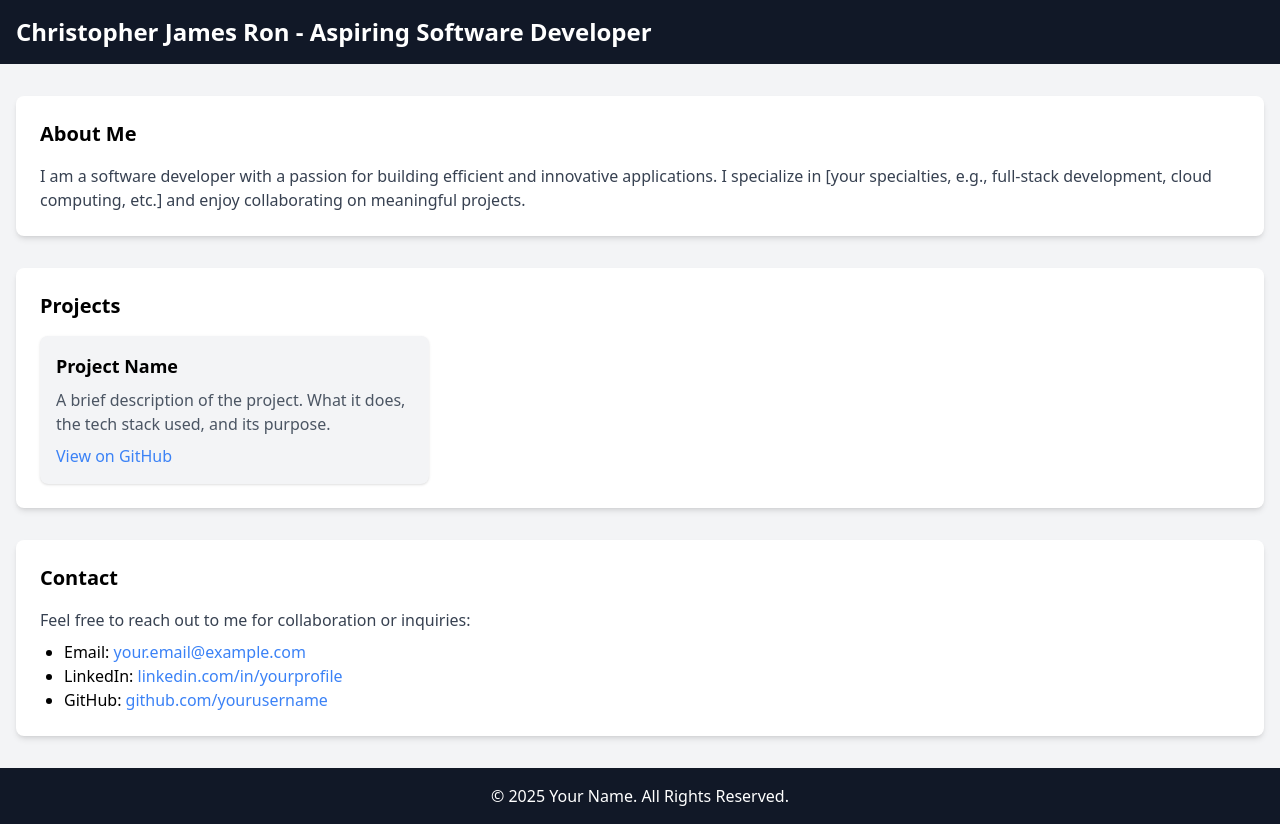
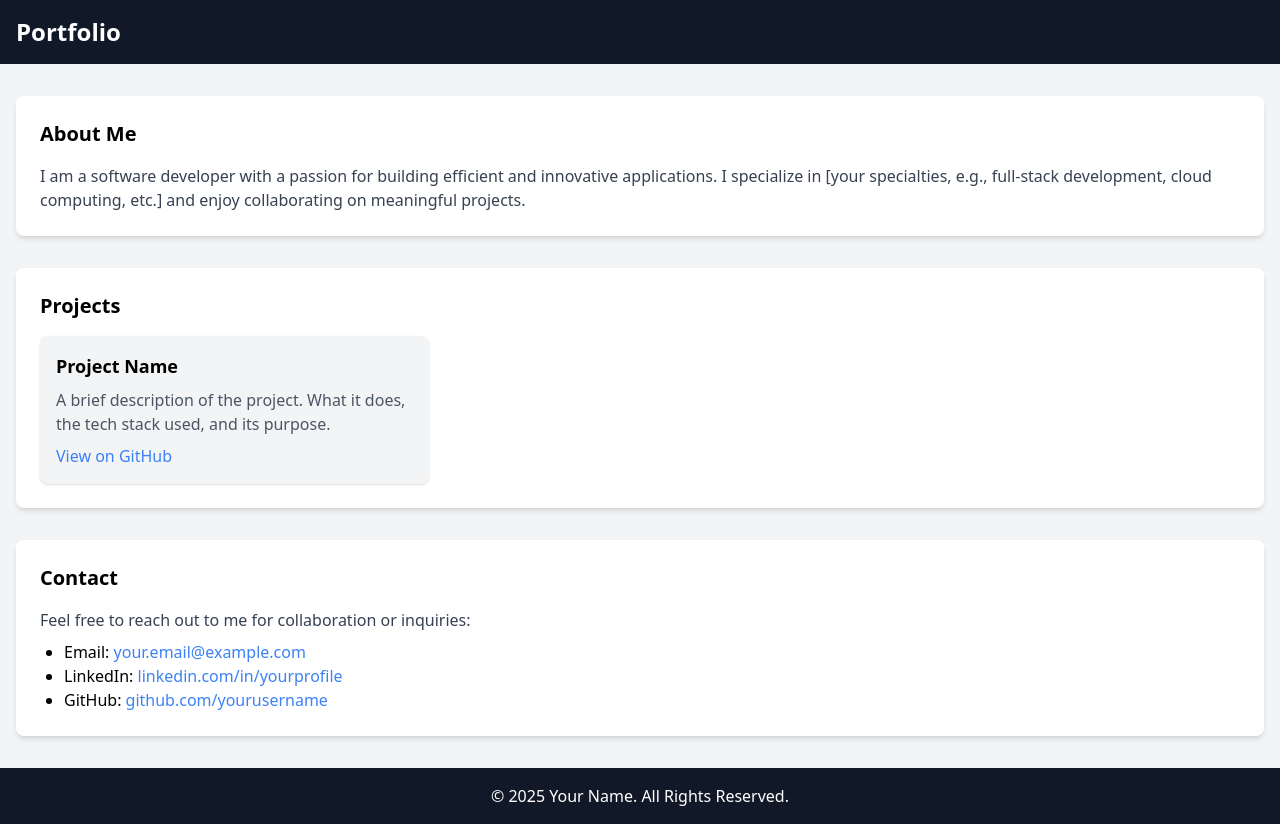
Before and after one commit to cjron128/portfolio-website, a website: page index.html in a window 1280 px wide. Drawn offline with nearby package versions, Linux system fonts and the light colour scheme; files that its build step writes are made by us from their sources.

Commit message:
updated header

```diff
--- a/index.html
+++ b/index.html
@@ -10,7 +10,7 @@
 <body class="bg-gray-100 font-sans leading-normal tracking-normal">
     <header class="bg-gray-900 text-white">
         <div class="container mx-auto flex justify-between items-center p-4">
-            <h1 class="text-2xl font-bold">Christopher James Ron - Aspiring Software Developer</h1>
+            <h1 class="text-2xl font-bold">Portfolio</h1>
         </div>
     </header>
 
```
